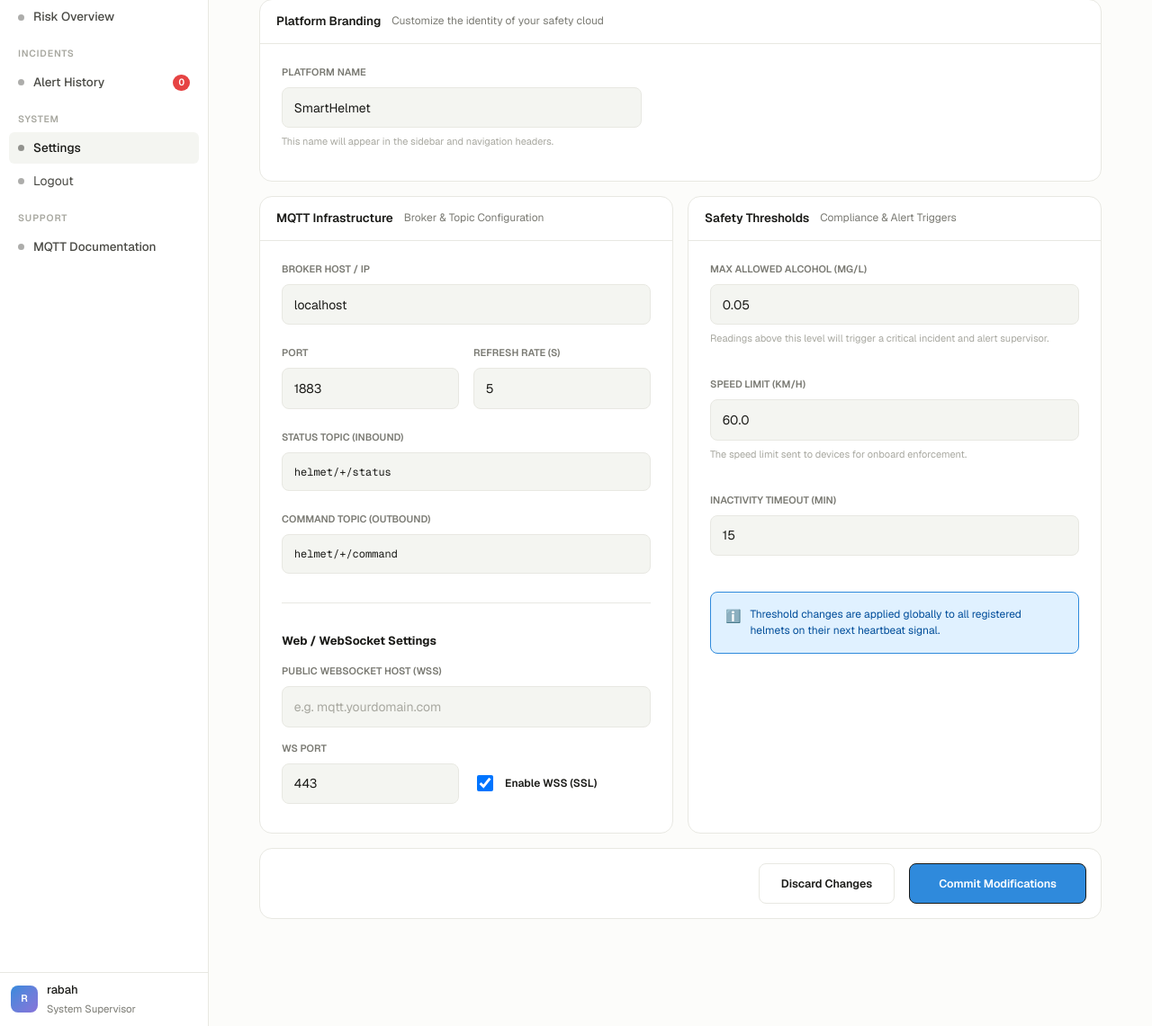
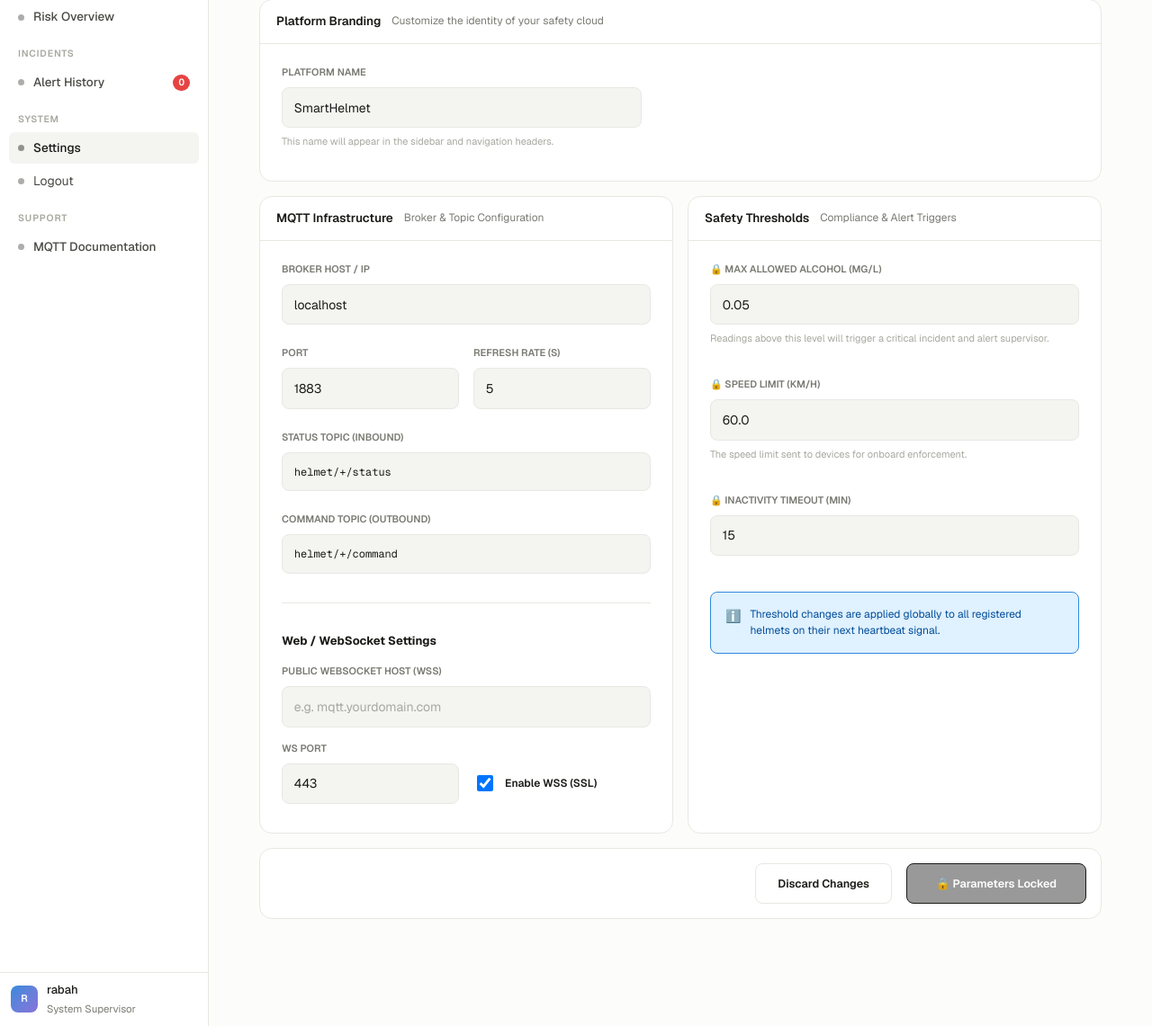
Before and after one commit to ahmedalikhalfaoui6-lgtm/smarthelmet, a Django app: page /settings/ in a window 1280 px wide. Shown: the part 189-1330 px from the top of the page at 90% size. Run offline with Django 5.2, Linux system fonts and the light colour scheme; a user stored in the database is signed in; data comes from the database, SQL or seed files in the repository.

Commit message:
Update settings.html

```diff
--- a/dashboard/templates/dashboard/settings.html
+++ b/dashboard/templates/dashboard/settings.html
@@ -85,20 +85,25 @@
                 </div>
                 <div class="card-b" style="display: flex; flex-direction: column; gap: 1.5rem; padding: 1.5rem;">
                     <div class="form-item">
-                        <label style="display: block; font-size: 11px; font-weight: 600; text-transform: uppercase; color: var(--ink-3); margin-bottom: 0.5rem;">Max Allowed Alcohol (mg/L)</label>
-                        <input type="number" step="0.01" name="allowed_alcohol_level" value="{{ settings.allowed_alcohol_level }}" style="width: 100%; padding: 0.8rem; border-radius: 8px; border: 1px solid var(--line); background: var(--section);">
+                        <label style="display: block; font-size: 11px; font-weight: 600; text-transform: uppercase; color: var(--ink-3); margin-bottom: 0.5rem;">
+🔒 Max Allowed Alcohol (mg/L)
+</label>
+                        <input type="number" step="0.01" name="allowed_alcohol_level" value="{{ settings.allowed_alcohol_level }}"readonly style="width: 100%; padding: 0.8rem; border-radius: 8px; border: 1px solid var(--line); background: var(--section);">
                         <p style="font-size: 11px; color: var(--ink-4); margin-top: 0.5rem;">Readings above this level will trigger a critical incident and alert supervisor.</p>
                     </div>
-
                     <div class="form-item">
-                        <label style="display: block; font-size: 11px; font-weight: 600; text-transform: uppercase; color: var(--ink-3); margin-bottom: 0.5rem;">Speed Limit (km/h)</label>
-                        <input type="number" step="1" name="speed_limit" value="{{ settings.speed_limit|default:60 }}" style="width: 100%; padding: 0.8rem; border-radius: 8px; border: 1px solid var(--line); background: var(--section);">
+                        <label style="display: block; font-size: 11px; font-weight: 600; text-transform: uppercase; color: var(--ink-3); margin-bottom: 0.5rem;">
+🔒 Speed Limit (km/h)
+</label>
+                        <input type="number" step="1" name="speed_limit" value="{{ settings.speed_limit|default:60 }}" readonly style="width: 100%; padding: 0.8rem; border-radius: 8px; border: 1px solid var(--line); background: var(--section);">
                         <p style="font-size: 11px; color: var(--ink-4); margin-top: 0.5rem;">The speed limit sent to devices for onboard enforcement.</p>
                     </div>
 
                     <div class="form-item">
-                        <label style="display: block; font-size: 11px; font-weight: 600; text-transform: uppercase; color: var(--ink-3); margin-bottom: 0.5rem;">Inactivity Timeout (min)</label>
-                        <input type="number" name="inactivity_timeout" value="15" style="width: 100%; padding: 0.8rem; border-radius: 8px; border: 1px solid var(--line); background: var(--section);">
+                       <label style="display: block; font-size: 11px; font-weight: 600; text-transform: uppercase; color: var(--ink-3); margin-bottom: 0.5rem;">
+🔒 Inactivity Timeout (min)
+</label>
+                        <input type="number" name="inactivity_timeout" value="15" readonly style="width: 100%; padding: 0.8rem; border-radius: 8px; border: 1px solid var(--line); background: var(--section);">
                     </div>
 
                     <div style="margin-top: 1rem; padding: 1rem; background: var(--blue-soft); border-radius: 8px; border: 1px solid var(--blue);">
@@ -115,7 +120,12 @@
             <div class="card" style="grid-column: 1 / -1; margin-bottom: 4rem;">
                 <div class="card-b" style="display:flex; justify-content: flex-end; gap: 1rem; padding: 1rem;">
                     <button type="reset" class="btn" style="padding: 0.8rem 1.5rem; border-radius: 8px; font-weight: 600; border: 1px solid var(--line);">Discard Changes</button>
-                    <button type="submit" class="btn primary" style="padding: 0.8rem 2rem; border-radius: 8px; font-weight: 600; background: var(--blue); color: #fff;">Commit Modifications</button>
+                   <button type="button"
+        class="btn primary"
+        disabled
+        style="padding:0.8rem 2rem;border-radius:8px;font-weight:600;background:#999;color:#fff;cursor:not-allowed;">
+🔒 Parameters Locked
+</button>
                 </div>
             </div>
         </div>
```
